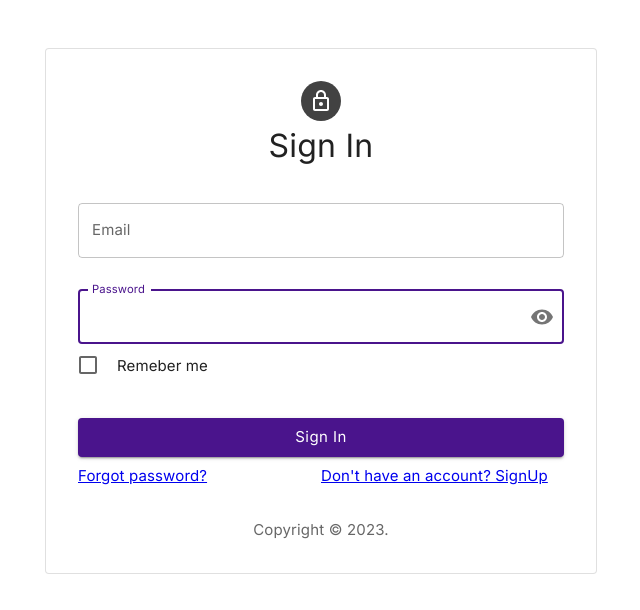
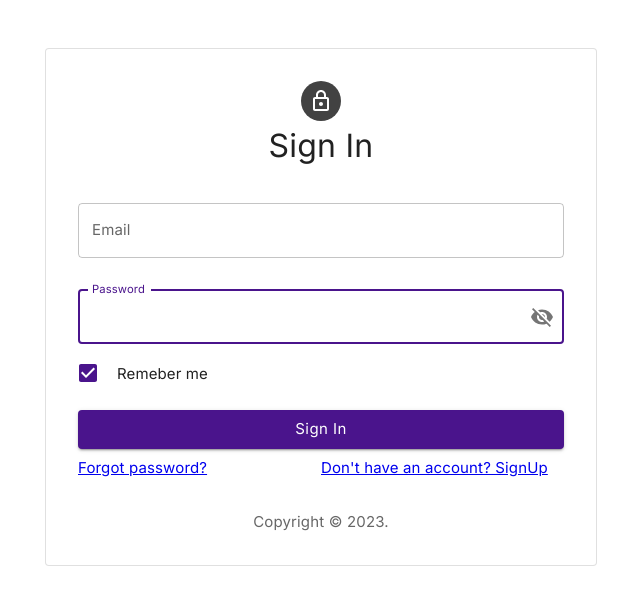
Before and after one commit to Thagoo/MERN-TODO, a React (Create React App) app in the folder mern-todo-client/: page /login in a window 1280 px wide. Shown: the top 610 px of the page, without its empty margins (319-959 px from the left). Built offline with nearby package versions, Linux system fonts and the light colour scheme; no server answers.

Commit message:
clien: Make remember checkbox work
- and fix some derps

Signed-off-by: thagoo <lohitgowda56@gmail.com>

```diff
--- a/mern-todo-client/src/App.js
+++ b/mern-todo-client/src/App.js
@@ -13,9 +13,16 @@ import Loading from "components/Loading";
 function App() {
   const [authenticated, setAuthenticated] = useState(false);
   const [isLoading, setIsLoading] = useState(true);
+  const remember = document.cookie
+    .split(";")
+    .find((cookie) => cookie.trim().startsWith("remember="));
+  const rememberValue = remember ? remember.split("=")[1] : null;
 
   const authorization = async () => {
     try {
+      if (rememberValue && rememberValue === "false") {
+        await axios.post("/api/auth/logout");
+      }
       const response = await axios.get("/api/auth/authorize");
       if (response.status === 200) {
         setAuthenticated(true);
@@ -28,7 +35,7 @@ function App() {
 
   useEffect(() => {
     authorization();
-  });
+  }, []);
 
   if (isLoading) {
     return (
@@ -62,7 +69,7 @@ function App() {
             path="/login"
             element={
               <PublicRoute authenticated={authenticated}>
-                <Login />
+                <Login setAuthenticated={setAuthenticated} />
               </PublicRoute>
             }
           />
--- a/mern-todo-client/src/components/Loading.jsx
+++ b/mern-todo-client/src/components/Loading.jsx
@@ -8,7 +8,7 @@ function Loading({ isLoading }) {
         sx={{ color: "#fff", zIndex: (theme) => theme.zIndex.drawer + 1 }}
         open={isLoading}
       >
-        <CircularProgress color="inherit" />
+        <CircularProgress />
       </Backdrop>
     </div>
   );
--- a/mern-todo-client/src/components/Login.jsx
+++ b/mern-todo-client/src/components/Login.jsx
@@ -1,8 +1,9 @@
-import React, { useEffect, useState } from "react";
+import React, { useState } from "react";
 import { useForm } from "react-hook-form";
 import { yupResolver } from "@hookform/resolvers/yup";
 import * as yup from "yup";
 import axios from "axios";
+import { useNavigate } from "react-router-dom";
 import { Link } from "react-router-dom";
 import {
   Grid,
@@ -25,8 +26,7 @@ import Footer from "components/Footer";
 import Visibility from "@mui/icons-material/Visibility";
 import VisibilityOff from "@mui/icons-material/VisibilityOff";
 
-const schema = yup
-  .object({
+const schema = yup.object({
   email: yup
     .string()
     .email("Invalid email address")
@@ -35,16 +35,14 @@ const schema = yup
     .string()
     .min(4, "Mininum 4 characters")
     .max(10, "Maximum 10 characters")
+    .required(),
+});
 
-      .required(),
-  })
-  .required();
-
-function Login() {
+function Login({ setAuthenticated }) {
   const [isLoading, setIsLoading] = useState(false);
   const [showSuccess, setShowSuccess] = useState(false);
   const [successMessage, setSuccessMessage] = useState("");
-
+  const navigate = useNavigate();
   const {
     handleSubmit,
     register,
@@ -58,7 +56,6 @@ function Login() {
 
   const onSubmit = async (data) => {
     setIsLoading("true");
-
     axios
       .post("/api/auth/login", data, {
         withCredentials: true,
@@ -66,7 +63,8 @@ function Login() {
       .then((response) => {
         if (response.status === 200) {
           setIsLoading(false);
-          window.location.reload();
+          setAuthenticated(true);
+          navigate("/");
         }
       })
       .catch((error) => {
@@ -130,6 +128,7 @@ function Login() {
                 sx={{ mt: 4 }}
                 fullWidth
                 id="email"
+                name="email"
                 label="Email"
                 autoComplete="email"
                 autoFocus
@@ -154,7 +153,7 @@ function Login() {
                       onClick={handleShowPassword}
                       edge="end"
                     >
-                      {showPassword ? <VisibilityOff /> : <Visibility />}{" "}
+                      {showPassword ? <Visibility /> : <VisibilityOff />}
                     </IconButton>
                   ),
                 }}
@@ -162,14 +161,22 @@ function Login() {
               />
 
               <FormControlLabel
-                control={<Checkbox value="remeber" color="primary" />}
+                sx={{ mt: 1 }}
+                control={
+                  <Checkbox
+                    {...register("remember")}
+                    defaultChecked
+                    color="primary"
+                  />
+                }
                 label="Remeber me"
               />
+
               <Button
                 type="submit"
                 fullWidth
                 variant="contained"
-                sx={{ mt: 4, mb: 1 }}
+                sx={{ mt: 2, mb: 1 }}
               >
                 Sign In
               </Button>
--- a/mern-todo-client/src/components/Signup.jsx
+++ b/mern-todo-client/src/components/Signup.jsx
@@ -177,7 +177,7 @@ function Signup() {
                       onClick={handleShowPassword}
                       edge="end"
                     >
-                      {showPassword ? <VisibilityOff /> : <Visibility />}{" "}
+                      {showPassword ? <Visibility /> : <VisibilityOff />}
                     </IconButton>
                   ),
                 }}
@@ -194,10 +194,6 @@ function Signup() {
                 autoComplete="confirmPassword"
                 {...register("confirmPassword")}
                 autoFocus
-              />
-              <FormControlLabel
-                control={<Checkbox value="remeber" color="primary" />}
-                label="Remeber me"
               />
               <Button
                 type="submit"
```
Also changed, not shown: 1 other file (tests, documents, lock files or other folders). Lines whose indentation alone changed are shown as unchanged.
